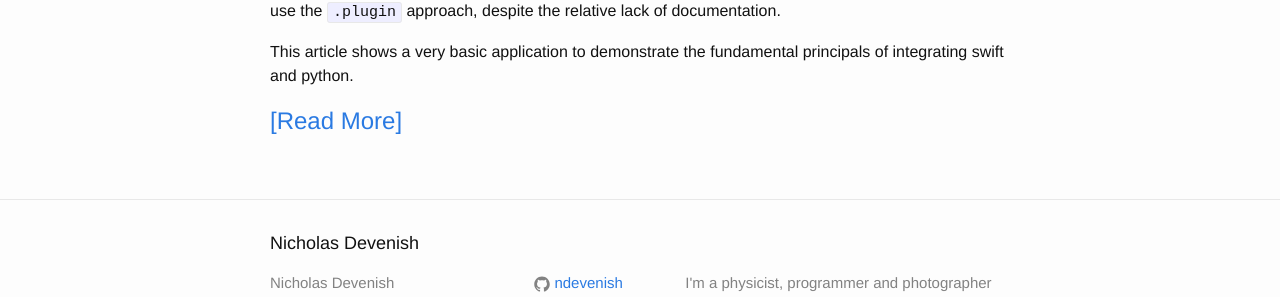
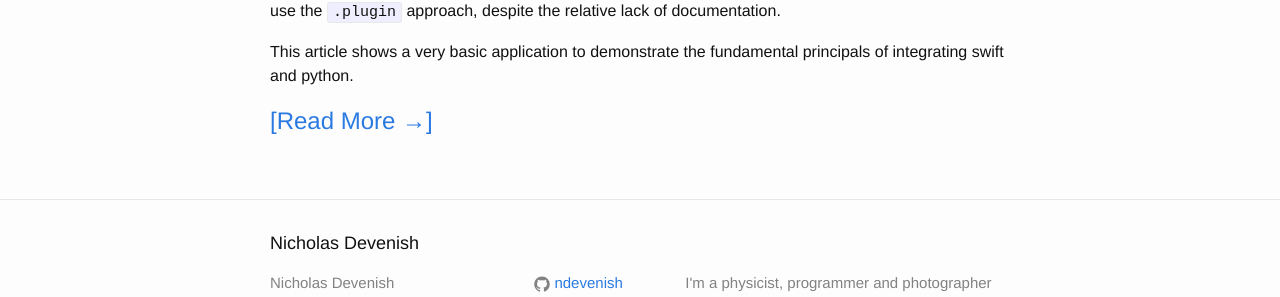
Before and after one commit to ndevenish/Site-ndevenish, a Jekyll site: the page built from index.html, in a window 1280 px wide. Shown: the part 510-807 px from the top of the page. Built offline with Jekyll 4.4.1, drawn with Linux system fonts in a browser that asks for light colours.

Commit message:
Add arrow to 'read more'

```diff
--- a/index.html
+++ b/index.html
@@ -13,7 +13,7 @@ layout: default
           <a class="post-link" href="{{ post.url | prepend: site.baseurl }}">{{ post.title }}</a>
         </h2>
         {{ post.excerpt }}
-        <a class="post-link" href="{{ post.url | prepend: site.baseurl }}">[Read More]</a>
+        <a class="post-link" href="{{ post.url | prepend: site.baseurl }}">[Read More →]</a>
       </li>
     {% endfor %}
   </ul>
```
